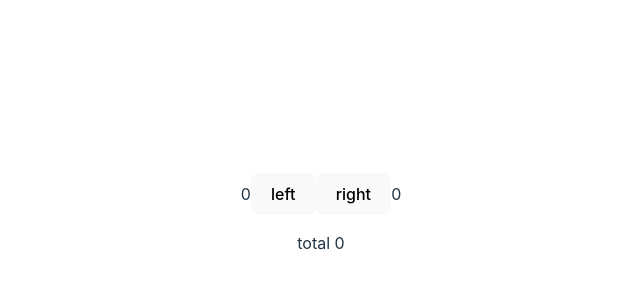
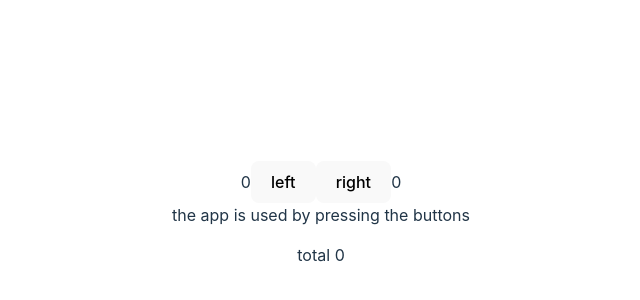
Before and after one commit to aydin-due/fullstackopen, a React (Vite) app in the folder part1/lessons/d/: page / in a window 1280 px wide. Shown: the part 178-478 px from the top of the page, without its empty margins (319-959 px from the left). Built offline with nearby package versions, Linux system fonts and the light colour scheme.

Commit message:
1d - conditional rendering

```diff
--- a/part1/lessons/d/src/App.jsx
+++ b/part1/lessons/d/src/App.jsx
@@ -1,5 +1,26 @@
 import { useState } from 'react'
 import './App.css'
+
+const History = (props) => {
+  if (props.allClicks.length === 0) {
+    return (
+      <div>
+        the app is used by pressing the buttons
+      </div>
+    )
+  }
+  return (
+    <div>
+      button press history: {props.allClicks.join(' ')}
+    </div>
+  )
+}
+
+const Button = ({ handleClick, text }) => (
+  <button onClick={handleClick}>
+    {text}
+  </button>
+)
 
 const App = () => {
   const [left, setLeft] = useState(0)
@@ -28,14 +49,10 @@
   return (
     <div>
       {left}
-      <button onClick={handleLeftClick}>
-        left
-      </button>
-      <button onClick={handleRightClick}>
-        right
-      </button>
+      <Button handleClick={handleLeftClick} text='left' />
+      <Button handleClick={handleRightClick} text='right' />
       {right}
-      <p>{allClicks.join(' ')}</p>
+      <History allClicks={allClicks}/>
       <p>total {total}</p>
     </div>
   )
```
